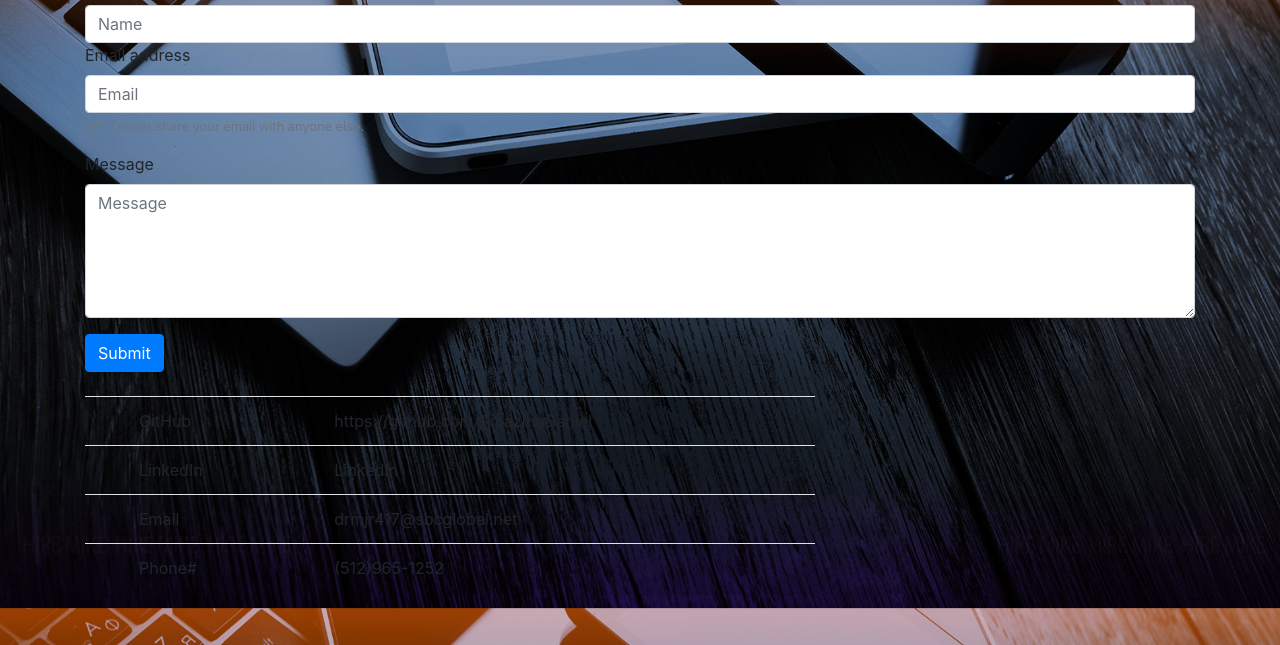
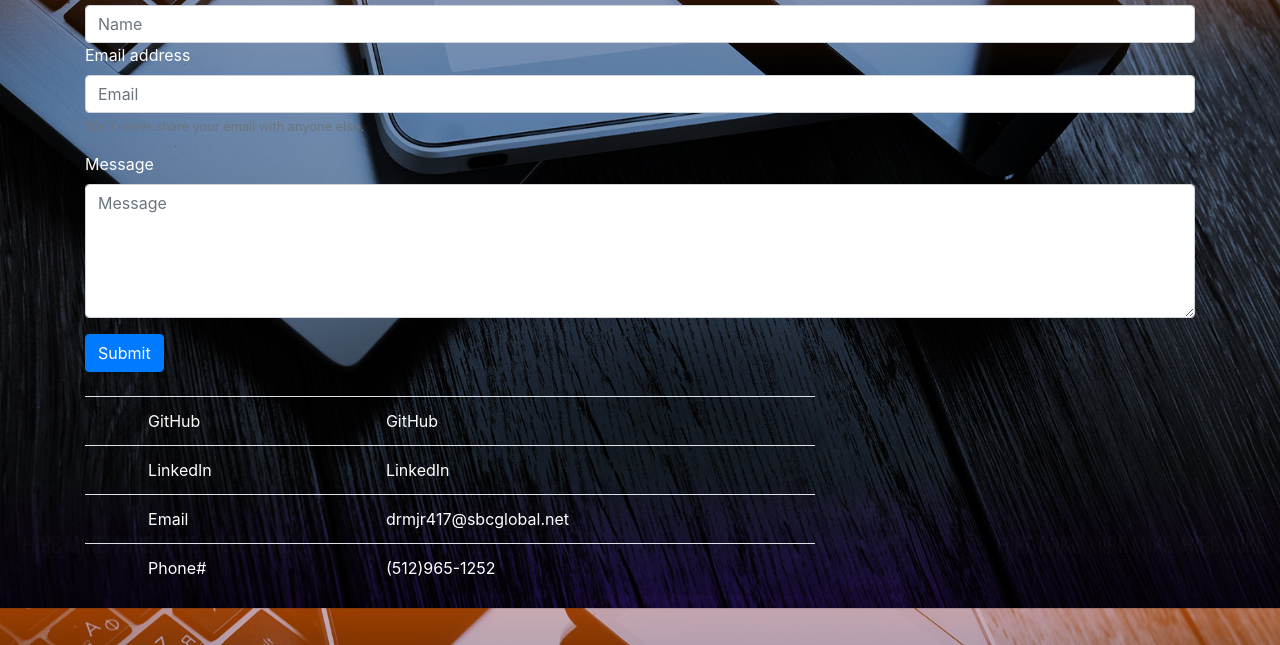
Before and after one commit to AmazingDaniel/Responsive-Portfolio, a plain HTML site: page contact.html in a window 1280 px wide. Shown: the part 155-800 px from the top of the page. Drawn offline with nearby package versions, Linux system fonts and the light colour scheme.

Commit message:
clean up the css fix min bugs

```diff
--- a/contact.html
+++ b/contact.html
@@ -39,16 +39,16 @@
         </div>
         <form>
             <div>
-              <label for="exampleInputName1">Name</label>
+              <label class="text-white" for="exampleInputName1">Name</label>
               <input type="text" class="form-control" placeholder="Name">
             </div>
             <div class="form-group">
-              <label for="exampleInputEmail1">Email address</label>
+              <label class="text-white" for="exampleInputEmail1">Email address</label>
               <input type="email" class="form-control" placeholder="Email" id="exampleInputEmail1" aria-describedby="emailHelp">
               <small id="emailHelp" class="form-text text-muted">We'll never share your email with anyone else.</small>
             </div>
             <div class="form-group">
-              <label for="message">Message</label>
+              <label class="text-white" for="message">Message</label>
               <textarea class="form-control" placeholder="Message" rows="5" id="message"></textarea>
             </div>
             <input class="btn btn-primary" type="submit" value="Submit">
@@ -60,27 +60,27 @@
               <tbody>
                 <tr>
                   <th scope="row"></th>
-                  <td>GitHub</td>
+                  <td class="text-white">GitHub</td>
                   <td></td>
-                  <td>https://github.com/AmazingDaniel</td>
+                  <td class="text-white"><a href="//github.com/AmazingDaniel"></a>GitHub</td>
                 </tr>
                 <tr>
                   <th scope="row"></th>
-                  <td>LinkedIn</td>
+                  <td class="text-white">LinkedIn</td>
                   <td></td>
-                  <td><a href="https://www.linkedin.com/in/daniel-ray-moreno-jr-9685211b5?lipi=urn%3Ali%3Apage%3Ad_flagship3_profile_view_base_contact_details%3BwZlh3KBxQlCGUPe8r6utUg%3D%3D"></a>LinkedIn</td>
+                  <td class="text-white"><a href="www.linkedin.com/in/daniel-ray-moreno-jr"></a>LinkedIn</td>
                 </tr>
                 <tr>
                   <th scope="row"></th>
-                  <td>Email</td>
+                  <td class="text-white">Email</td>
                   <td></td>
-                  <td>drmjr417@sbcglobal.net</td>
+                  <td class="text-white">drmjr417@sbcglobal.net</td>
                 </tr>
                 <tr>
                   <th scope="row"></th>
-                  <td>Phone#</td>
+                  <td class="text-white">Phone#</td>
                   <td></td>
-                  <td>(512)965-1252</td>
+                  <td class="text-white">(512)965-1252</td>
                 </tr>
               </tbody>
             </table>
```
Also changed, not shown: index.html (+2 -2 lines), portfolio.html (+1 -1 lines).
